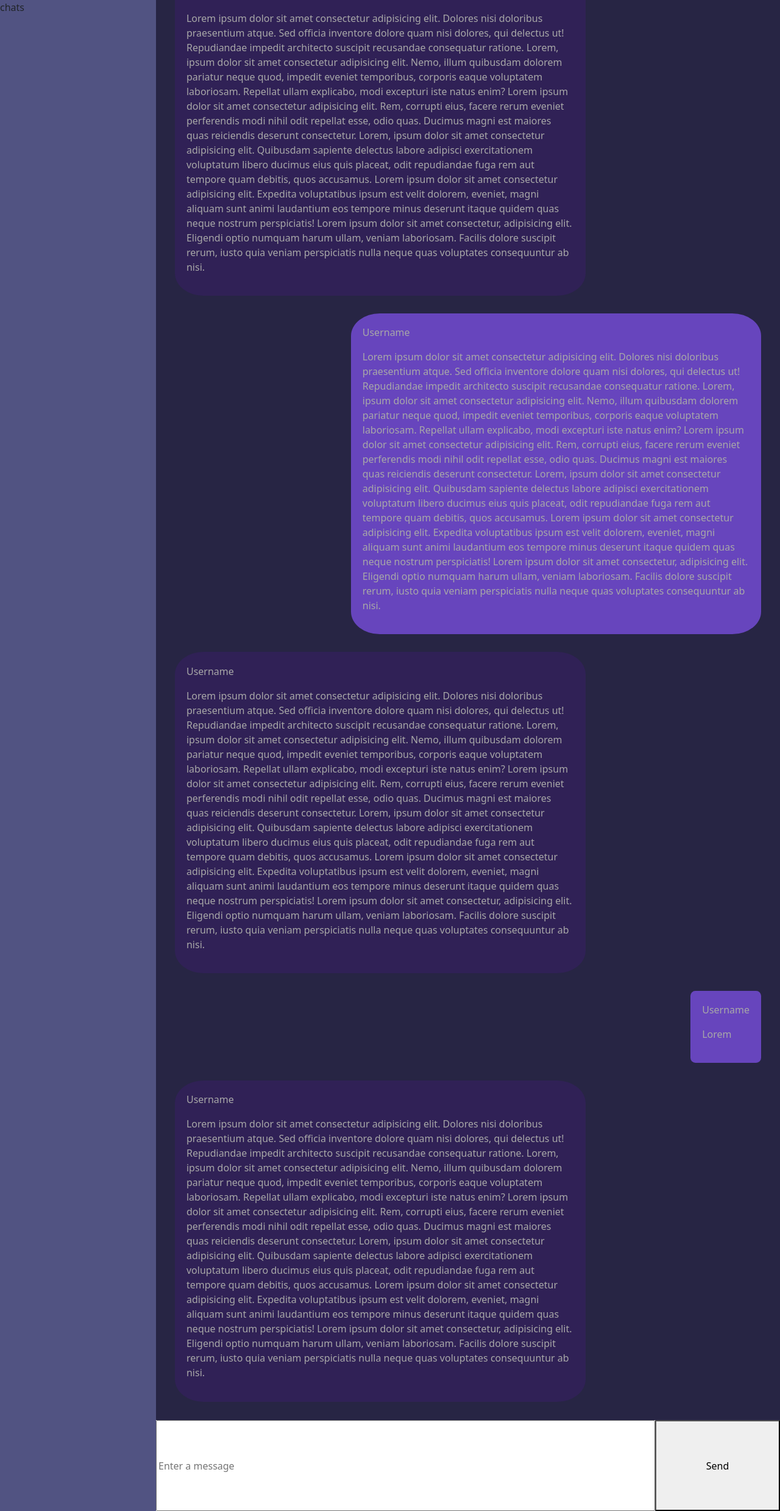
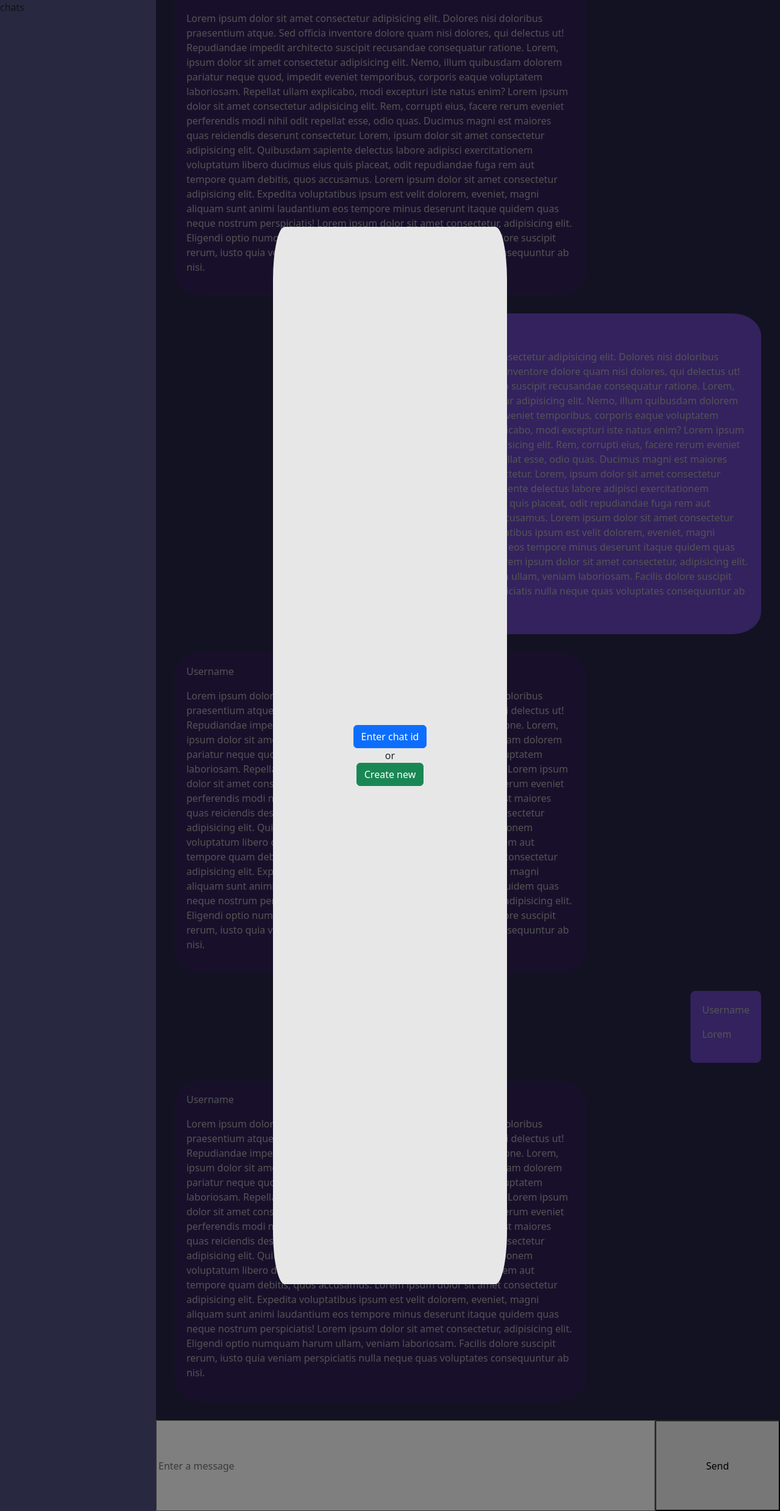
Before and after one commit to LordGvozd/ChatX, a Python web app: template templates/index.html in a window 1280 px wide. Shown: the whole page at 61% size. Run offline with Jinja, Linux system fonts and the light colour scheme; the template is opened without the code that fills it, so the values that code supplies are empty.

Commit message:
Add some js

```diff
--- a/pyproject.toml
+++ b/pyproject.toml
@@ -13,6 +13,7 @@ loguru = "^0.7.2"
 sqlalchemy = "^2.0.27"
 python-dotenv = "^1.0.1"
 pytest = "^8.0.2"
+pytest-cov = "^4.1.0"
 
 
 [build-system]
--- a/src/chat/chat.py
+++ b/src/chat/chat.py
@@ -7,6 +7,10 @@ class ChatError(Exception):
 
 
 class UserNotInChatError(ChatError):
+    ...
+
+
+class UserAlreadyInChat(ChatError):
     ...
 
 
@@ -36,6 +40,8 @@ class Chat:
         self.__messages.append(message)
 
     def add_member(self, user: User):
+        if user.id in [u.id for u in self.__members]:
+            raise UserAlreadyInChat
         self.__members.append(user)
 
     @property
--- a/src/service_layer/exception.py
+++ b/src/service_layer/exception.py
@@ -1,4 +1,4 @@
-from src.chat.chat import ChatError, UserNotInChatError
+from src.chat.chat import ChatError, UserNotInChatError, UserAlreadyInChat
 
 
 class ChatNotFound(Exception):
--- a/templates/assets/css/styles.css
+++ b/templates/assets/css/styles.css
@@ -1,8 +1,7 @@
 :root{
     --background-color: #c9c9c9;
+    --accent-color: #00000;
 }
-
-/* ================ New life ================= */
 
 .app{
     display: flex;
@@ -38,6 +37,7 @@
 
     flex-direction: column-reverse;
     overflow-y: scroll;
+
 
     padding: 3%;
 }
@@ -89,3 +89,69 @@
 .send-button{
     width: 20%;
 }
+
+.overlay-bg{
+  position: fixed;
+  top: 0;
+  left: 0;
+  width: 100%;
+  height: 100%;
+  background-color: rgba(0, 0, 0, 0.5);
+  z-index: 5;
+
+}
+
+.overlay-box-container{
+    position: fixed;
+    top: 0;
+    left: 0;
+
+    width: 100%;
+    height: 100%;
+
+    margin-left: auto;
+
+    z-index: 10;
+
+
+    display: flex;
+
+    justify-items: center;
+    justify-content: center;
+
+    align-items: center;
+
+
+
+}
+
+
+.overlay-box{
+    background-color: rgb(231, 231, 231);
+
+    width: 30%;
+    height: 70%;
+
+    border-radius: 5%;
+
+    padding: 2%;
+
+    display: flex;
+}
+
+
+.input-box{
+    width: 100%;
+    height: 100%;
+
+    display: flex;
+
+    flex-direction: column;
+
+    justify-content: center;
+    justify-items: center;
+
+    align-items: center;
+
+
+}
--- /dev/null
+++ b/templates/assets/html/forms/join_chat.html
@@ -0,0 +1,5 @@
+<button class="btn btn btn-success" id="join-btn">Join</button>
+<div class="input-box">
+    <input type="text" id="join-input">
+
+</div>
--- /dev/null
+++ b/templates/assets/html/forms/join_or_create.html
@@ -0,0 +1,6 @@
+<div class="input-box">
+    <button class="btn btn-primary" id="join-id-btn">Enter chat id</button>
+    <p style="margin: 0">or</p>
+    <button class="btn btn btn-success" id="create-new-btn" >Create new</button>
+
+</div>
--- a/templates/assets/js/chat.js
+++ b/templates/assets/js/chat.js
@@ -0,0 +1,91 @@
+
+
+
+var chat_id;
+var user_name;
+
+
+function overlay_on(){
+    console.log("Set overlay on!");
+
+    if (document.getElementById("overlay-bg")){
+        return;
+    }
+
+
+    var overlay_obj = document.createElement("div");
+    overlay_obj.className = "overlay-bg";
+    overlay_obj.id = "overlay-bg";
+
+
+    document.body.appendChild(overlay_obj);
+}
+
+
+function overlay_off(){
+    console.log("Set overlay off!");
+
+    var overlay_obj = document.getElementById("overlay-bg");
+
+    if (overlay_obj){
+        overlay_obj.remove();
+    }
+}
+
+function set_overlay_box_content(path){
+    overlay_on();
+
+
+    var enter_chat_data_obj = document.createElement("div");
+    enter_chat_data_obj.className = "overlay-box-container";
+
+    var box_var = document.createElement("div");
+    box_var.className = "overlay-box";
+    box_var.id = "overlay-box";
+
+
+    $.get(path, function(data){
+        box_var.innerHTML = data;
+    })
+
+    enter_chat_data_obj.appendChild(box_var);
+    document.body.appendChild(enter_chat_data_obj);
+
+}
+
+
+
+function create_or_join(){
+    set_overlay_box_content("/assets/html/forms/join_or_create.html");
+
+    var box_var = document.getElementById("overlay-box");
+
+    box_var.addEventListener("click", (event) => {
+        if (event.target.id === "join-id-btn"){
+            join_to_chat();
+        }
+    })
+
+}
+
+
+function join_to_chat(){
+    set_overlay_box_content("/assets/html/forms/join_chat.html");
+
+    var box_var = document.getElementById("overlay-box");
+
+    box_var.addEventListener("click", (event) => {
+        alert("join-btn");
+        if (event.target.id === "join-btn"){
+            join(1);
+        }
+    })
+
+}
+
+
+function join(chat_id){
+    console.log("Join");
+}
+
+document.onload = create_or_join();
--- a/templates/base.html
+++ b/templates/base.html
@@ -37,6 +37,7 @@
 
     <!-- Include bootstrap JS -->
     <script src="https://cdn.jsdelivr.net/npm/bootstrap@5.3.3/dist/js/bootstrap.bundle.min.js" integrity="sha384-YvpcrYf0tY3lHB60NNkmXc5s9fDVZLESaAA55NDzOxhy9GkcIdslK1eN7N6jIeHz" crossorigin="anonymous"></script>
-
+    <script src="https://cdnjs.cloudflare.com/ajax/libs/jquery/3.7.1/jquery.min.js"></script>
+    <script src="/assets/js/chat.js"></script>
 </body>
 </html>
--- a/templates/index.html
+++ b/templates/index.html
@@ -3,7 +3,6 @@
 
 
 {% block body %}
-
 <div class="app">
     <div class="chat-list">
         chats
@@ -63,6 +62,8 @@
     </div>
 </div>
 
-<script src="/assets/js/chat.js"></script>
+
+
+
 
 {% endblock %}
```
Also changed, not shown: src/pages.py (+0 -15 lines), src/service_layer/servicies.py (+18 -2 lines), src/web/web_chat.py (+26 -6 lines), tests/units/test_services.py (+34 -0 lines), templates/test.html (added), 2 other files.
